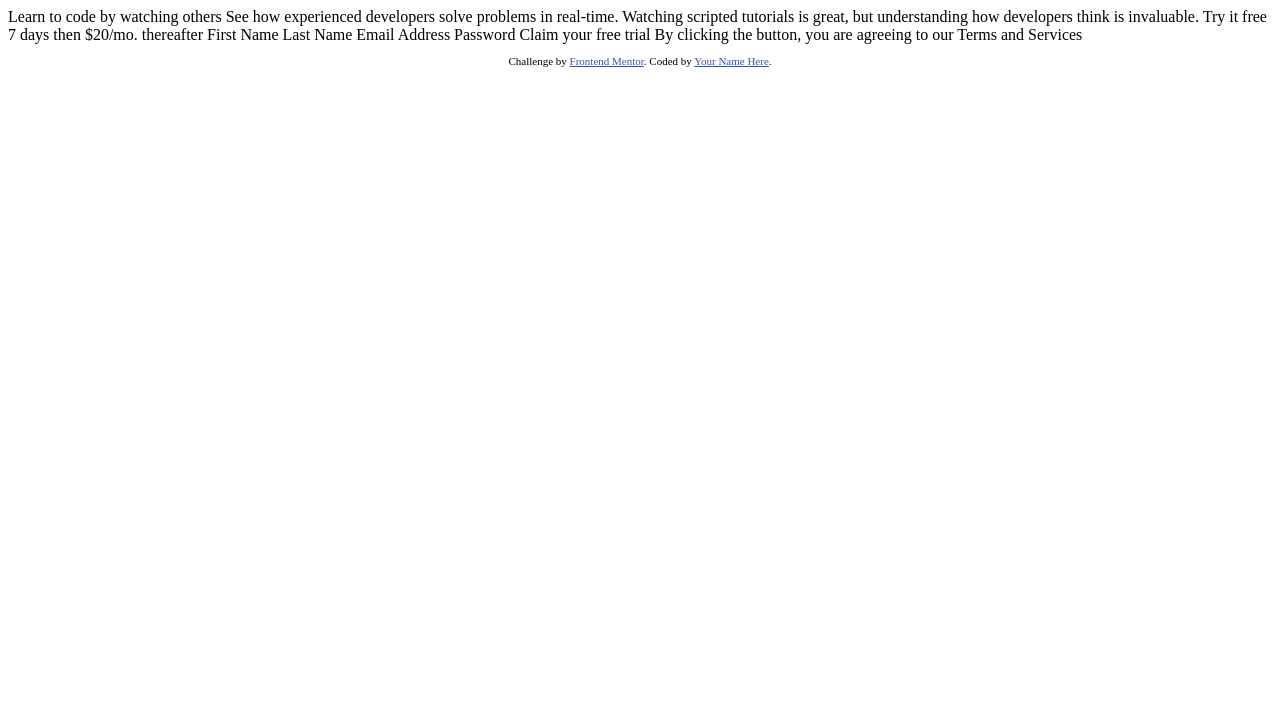
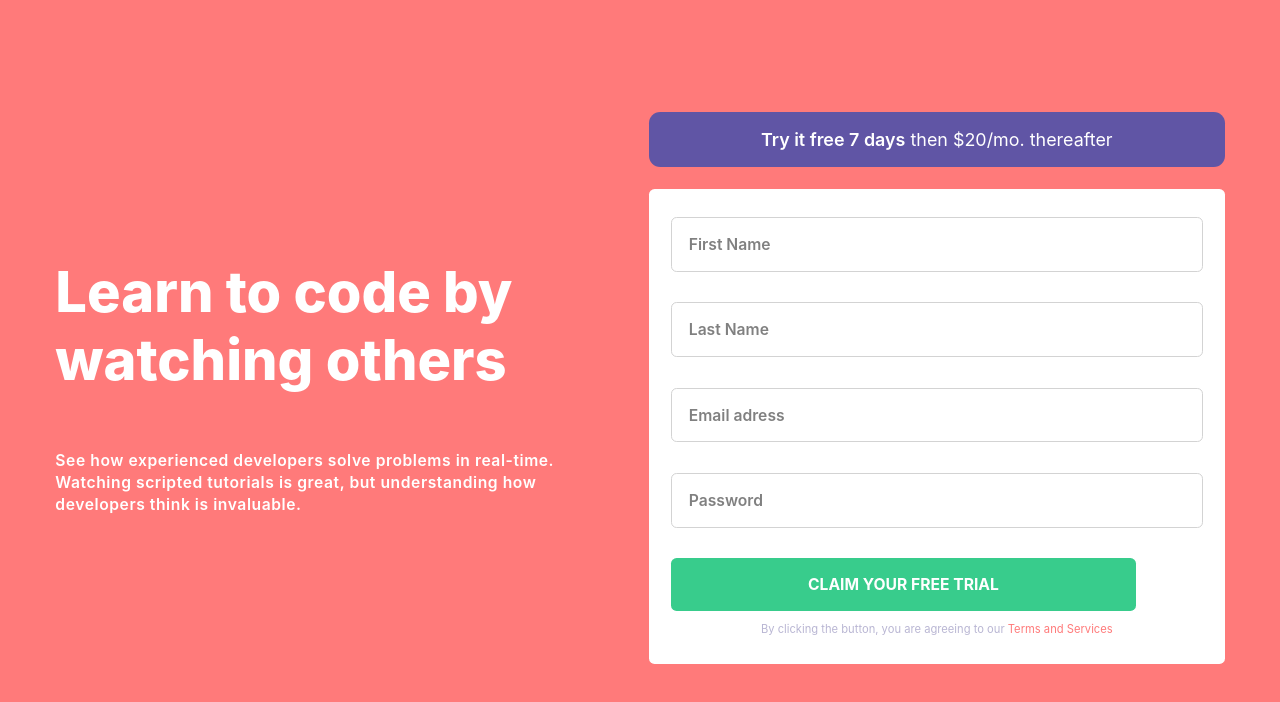
Before and after one commit to ruslankotliar/intro_with_sign-up, a plain HTML site: page index.html in a window 1280 px wide. Drawn offline with Linux system fonts and the light colour scheme.

Commit message:
JavaScript is not working. Cannot find a mistake.

```diff
--- a/index.html
+++ b/index.html
@@ -5,38 +5,96 @@
   <meta name="viewport" content="width=device-width, initial-scale=1.0"> <!-- displays site properly based on user's device -->
 
   <link rel="icon" type="image/png" sizes="32x32" href="./images/favicon-32x32.png">
+  <link rel="stylesheet" href="./style.css">
 
-  <title>Frontend Mentor | Intro component with sign up form</title>
+  <title>Intro component with sign up form</title>
+</head>
+  <body>
+      <div class="container">
+        <article class="inner-container">
+            <div class="left-container-for-desktop-view">
+                <h1 class="title">Learn to code by watching others</h1>
+                <p class="main-text">
+                    See how experienced developers solve problems in
+                    real-time. Watching scripted tutorials is great, but
+                    understanding how developers think is invaluable.
+                </p>
+            </div>
+            <div class="right-container-for-desktop-view">
+                <p class="sub-text">
+                    <span class="highlight">Try it free 7 days</span> then
+                    $20/mo. thereafter
+                </p>
+                <div class="form-container">
+                    <form id="form">
+                        <div class="input-container">
+                            <input
+                                aria-label="first name"
+                                type="text"
+                                name="first-name"
+                                id="first-name"
+                                placeholder="First Name"
+                            />
+                            <div class="error-icon first-icon"></div>
+                            <div class="error-message">
+                                First Name cannot be empty
+                            </div>
+                        </div>
+                        <div class="input-container">
+                            <input
+                                aria-label="last name"
+                                type="text"
+                                name="last-name"
+                                id="last-name"
+                                placeholder="Last Name"
+                            />
+                            <div class="error-icon"></div>
+                            <div class="error-message">
+                                Last Name cannot be empty
+                            </div>
+                        </div>
+                        <div class="input-container">
+                            <input
+                                aria-label="email"
+                                type="email"
+                                name="email"
+                                id="email"
+                                placeholder="Email adress"
+                            />
+                            <div class="error-icon"></div>
+                            <div class="error-message">
+                                Looks like this is not an email
+                            </div>
+                        </div>
+                        <div class="input-container">
+                            <input
+                                aria-label="password"
+                                type="text"
+                                name="password"
+                                id="password"
+                                placeholder="Password"
+                            />
+                            <div class="error-icon"></div>
+                            <div class="error-message">
+                                Password can not be empty
+                            </div>
+                        </div>
+                        <!-- <br /> -->
+                        <input
+                            id="submit-btn"
+                            type="submit"
+                            value="claim your free trial"
+                        />
+                    </form>
 
-  <!-- Feel free to remove these styles or customise in your own stylesheet 👍 -->
-  <style>
-    .attribution { font-size: 11px; text-align: center; }
-    .attribution a { color: hsl(228, 45%, 44%); }
-  </style>
-</head>
-<body>
-
-  Learn to code by watching others
-
-  See how experienced developers solve problems in real-time. Watching scripted tutorials is great,
-  but understanding how developers think is invaluable.
-
-  Try it free 7 days then $20/mo. thereafter
-
-  First Name
-  Last Name
-  Email Address
-  Password
-
-  Claim your free trial
-
-  By clicking the button, you are agreeing to our Terms and Services
-
-  <footer>
-    <p class="attribution">
-      Challenge by <a href="https://www.frontendmentor.io?ref=challenge" target="_blank">Frontend Mentor</a>.
-      Coded by <a href="#">Your Name Here</a>.
-    </p>
-  </footer>
-</body>
+                    <p class="info">
+                        By clicking the button, you are agreeing to our
+                        <span class="red"> Terms and Services </span>
+                    </p>
+                </div>
+            </div>
+        </article>
+    </div>
+    <script src="./index.js"></script>
+  </body>
 </html>
--- /dev/null
+++ b/index.js
@@ -0,0 +1,29 @@
+document.getElementById('form').addEventListener('submit', function (e) {
+    e.preventDefault();
+    let errorMsg = document.getElementsByClassName('error-message');
+    const mailFormat = /^[a-zA-Z0-9.!#$%&'*+/=?^_`{|}~-]+@[a-zA-Z0-9-]+(?:\.[a-zA-Z0-9-]+)*$/;
+
+    let flag = [false, false, false, false, false];
+    for (let i in flag) {
+        if (i == 0 || i == 1 || i == 3 ) {
+            if (e.target[i].value == '') {
+                flag[i] == true;
+                errorMsg[i].classList.add('flag');
+                console.log(flag[i])
+            }
+        } else if (i == 2) {
+            if (!e.target[2].value.match(mailFormat)) {
+                flag[2] == true;
+                errorMsg[2].classList.add('flag');
+            }
+        } else {
+            break;
+        }
+    }
+    for (let i in flag) {
+        if (flag[i] != true) {
+            errorMsg[i].classList.remove('flag');
+        }
+        if (i == 3) break
+    }
+});
--- /dev/null
+++ b/style.css
@@ -0,0 +1,146 @@
+*, ::before, ::after {
+    margin: 0;
+    padding: 0;
+    font-family:-apple-system, BlinkMacSystemFont, 'Segoe UI', Roboto, Oxygen, Ubuntu, Cantarell, 'Open Sans', 'Helvetica Neue', sans-serif
+}
+
+:root {
+    --xxlarge-font-size: 5rem;
+    --xlarge-font-size: 2.8rem;
+    --large-font-size: 1.6rem;
+    --medium-font-size: 1.5rem;
+    --small-font-size: 1.4rem;
+    --xssmall-font-size: 1.3rem;
+    --xssmall-font-size: 1.1rem;
+    --red-color: hsl(0, 100%, 74%);
+    --green-color: hsl(154, 59%, 51%);
+    --blue-color: hsl(248, 32%, 49%);
+    --dark-blue-color: hsl(249, 10%, 26%);
+    --grayish-blue-color: hsl(246, 25%, 77%);
+    box-sizing: border-box;
+    font-size: 70%;
+}
+
+body {
+    background-color: var(--red-color);
+}
+
+.container {
+    display: flex;
+    flex-direction: column;
+    align-items: center;
+}
+.inner-container {
+    display: flex;
+    max-width: 110rem;
+    padding-top: 10rem;
+    margin-top: 0;
+}
+
+.left-container-for-desktop-view {
+    display: flex;
+    max-width: 52rem;
+    flex-direction: column;
+    margin: 13rem 1rem 10rem 0;
+    color: white;
+}
+
+.title {
+    font-size: var(--xxlarge-font-size);
+    margin-bottom: 5rem;
+    font-weight: 800;
+}
+
+.main-text {
+    font-size: var(--small-font-size);
+    letter-spacing: 0.05rem;
+    line-height: 2rem;
+    font-weight: 600;
+    max-width: 90%;
+}
+
+.right-container-for-desktop-view {
+    display: flex;
+    flex-direction: column;
+}
+
+.sub-text {
+    font-size: var(--large-font-size);
+    background-color: var(--blue-color);
+    margin-bottom: 2rem;
+    padding: 1.5rem 10rem;
+    text-align: center;
+    color: white;
+    border-radius: 1rem;
+    font-weight: 400;
+}
+
+.highlight {
+    font-weight: 600;
+}
+
+.form-container {
+    background-color: white;
+    border-radius: 0.5rem;
+    padding: 2.5rem 0;
+    display: flex;
+    flex-direction: column;
+    align-items: center;
+}
+
+form {
+    color: lightgray;
+}
+
+.input-container input {
+    font-size: var(--small-font-size);
+    padding: 1.5rem 24rem 1.5rem 1.5rem;
+    border: lightgray solid 1px;
+    border-radius: 0.5rem;
+    font-weight: 500;
+}
+
+form input::placeholder {
+    font-size: var(--small-font-size);
+    line-height: 2.6rem;
+    font-weight: 600;
+    color: gray;
+}
+
+.error-message {
+    color: var(--red-color);
+    text-align: right;
+    margin-top: 1rem;
+    margin-bottom: 0.5rem;
+    opacity: 0;
+}
+
+.flag {
+    opacity: 1;
+}
+
+#submit-btn {
+    font-size: var(--small-font-size);
+    font-weight: 700;
+    color: white;
+    background-color: var(--green-color);
+    border: none;
+    padding: 1.5rem 12.23rem;
+    border-radius: 0.5rem;
+    text-transform: uppercase;
+    text-align: center;
+}
+
+#submit-btn:hover {
+    opacity: 0.6;
+    cursor: pointer;
+}
+
+.info {
+    margin-top: 1rem;
+    color: var(--grayish-blue-color);
+}
+
+.red {
+    color: var(--red-color);
+}
```
